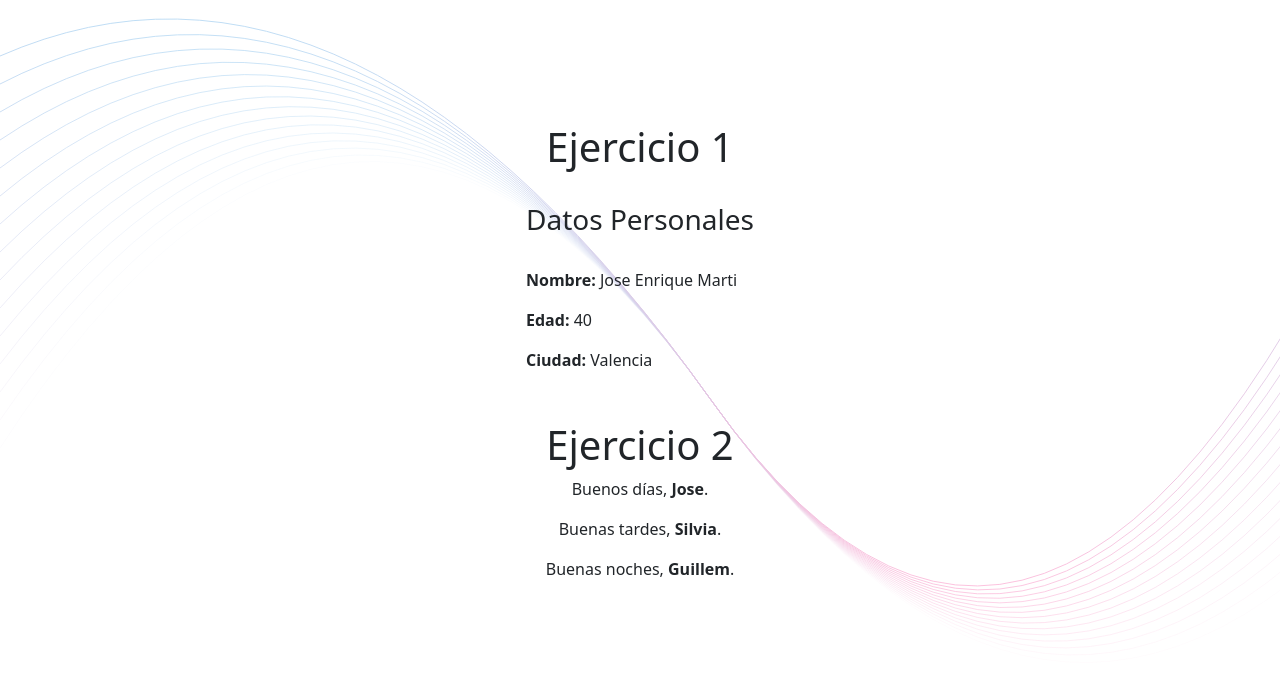
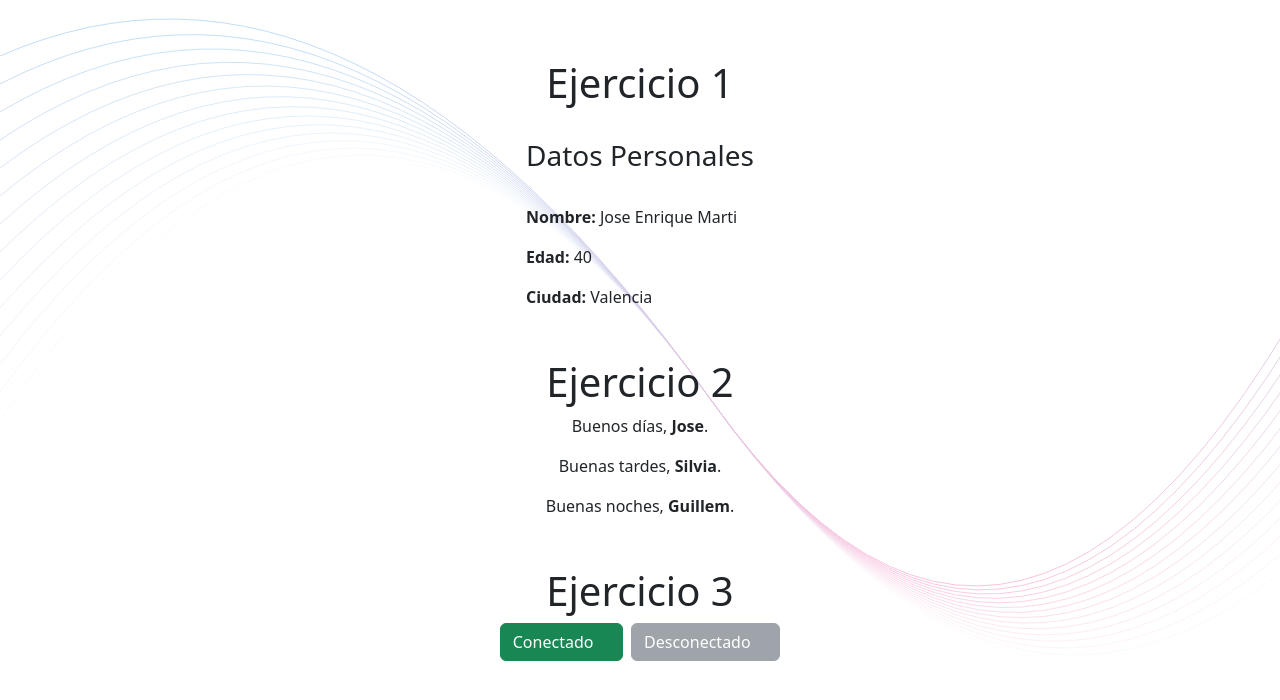
Before and after one commit to TemplaT14/REAC-ELECTRON, a React (Vite) app in the folder src/renderer/: page / in a window 1280 px wide. Shown: the top 700 px of the page. Built offline with nearby package versions, Linux system fonts and the light colour scheme.

Commit message:
Añadido BotonEstado

```diff
--- a/src/renderer/src/App.jsx
+++ b/src/renderer/src/App.jsx
@@ -1,11 +1,11 @@
 //Iconos y estilos de Bootstrap
-import 'bootstrap/dist/css/bootstrap.min.css';
-import 'bootstrap-icons/font/bootstrap-icons.css';
-import 'bootstrap';
+import 'bootstrap/dist/css/bootstrap.min.css'
+import 'bootstrap-icons/font/bootstrap-icons.css'
+import 'bootstrap'
 //Componentes
-import DatosPersonales from './components/DatosPersonales';
-import SaludoPersonalizado from './components/SaludoPersonalizado';
-
+import DatosPersonales from './components/DatosPersonales'
+import SaludoPersonalizado from './components/SaludoPersonalizado'
+import BotonEstado from './components/BotonEstado'
 
 function App() {
   return (
@@ -14,16 +14,19 @@ function App() {
       <h1>Ejercicio 1</h1>
       <br />
       <DatosPersonales />
-
-    <hr />
-
+      <hr />
       <h1>Ejercicio 2</h1>
-      {/* 2. Usamos el componente varias veces con distintas props */}
-      <SaludoPersonalizado nombre="Jose" hora={10} />  {/* Debería ser "Buenos días" */}
-      <SaludoPersonalizado nombre="Silvia" hora={15} />  {/* Debería ser "Buenas tardes" */}
-      <SaludoPersonalizado nombre="Guillem" hora={21} />  {/* Debería ser "Buenas noches" */}
+      <SaludoPersonalizado nombre="Jose" hora={10} />
+      <SaludoPersonalizado nombre="Silvia" hora={15} />
+      <SaludoPersonalizado nombre="Guillem" hora={21} />
+      <hr />
+      <h1>Ejercicio 3</h1>
+      <div className="d-flex gap-2">
+        <BotonEstado texto="Conectado" activo={true} />
+        <BotonEstado texto="Desconectado" activo={false} />
+      </div>
     </>
-  );
+  )
 }
 
-export default App;
+export default App
--- a/src/renderer/src/components/BotonEstado.jsx
+++ b/src/renderer/src/components/BotonEstado.jsx
@@ -0,0 +1,22 @@
+export default function BotonEstado({ texto, activo }) {
+  //variables
+  let btnClass;
+  let iconClass;
+
+    //Logica principal
+  if (activo) {
+    btnClass = "btn btn-success";
+    iconClass = "bi bi-check-lg";
+  } else {
+    btnClass = "btn btn-secondary";
+    iconClass = "bi bi-x-lg";
+  }
+
+  return (
+    <button className={btnClass} disabled={!activo}>
+      {texto} <i className={iconClass}></i>
+    </button>
+  );
+}
+
+//Una vez creado el componente, hay que importarlo en App.jsx y usarlo allí.
```
